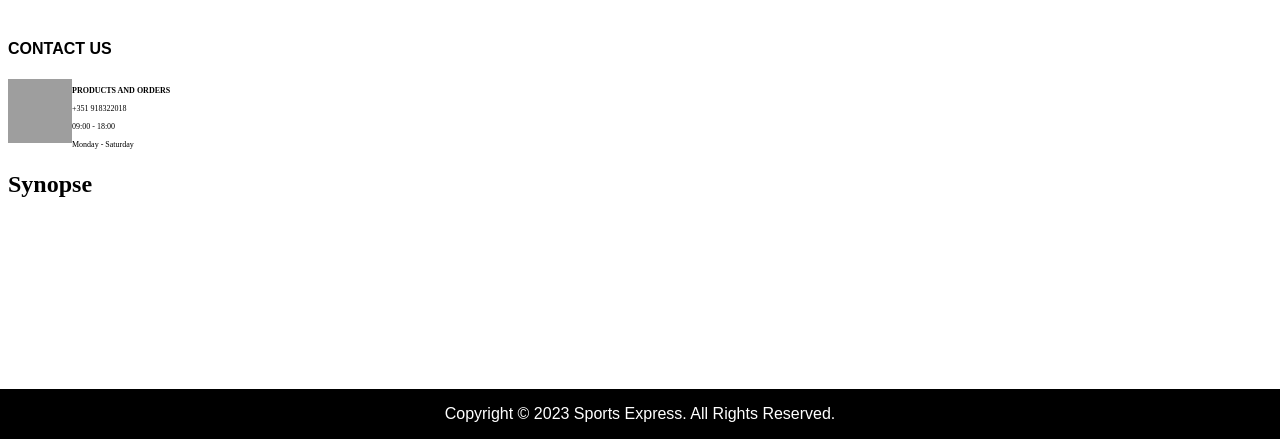
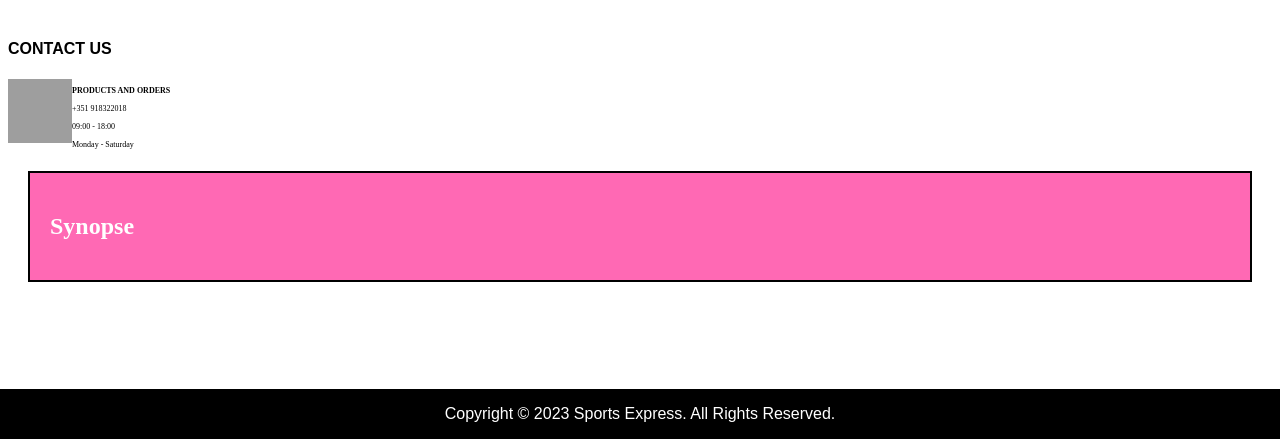
Before and after one commit to footwearsexpress/shipping-delivery, a plain HTML site: page index.html in a window 1280 px wide. Shown: the part 361-800 px from the top of the page. Drawn offline with Linux system fonts and the light colour scheme; grey boxes are pictures that could not be loaded.

Commit message:
Update style.css

```diff
--- a/style.css
+++ b/style.css
@@ -1,5 +1,12 @@
 .h1 {
-  font-family: arial; black;
+   font-family: arial; black;
+}
+.synopse {
+    background-color: #FF69B4;
+    color: white;
+    border: 2px solid black;
+    margin: 20px;
+    padding: 20px
 }
 .footer {
    font-family: arial; black;
```
